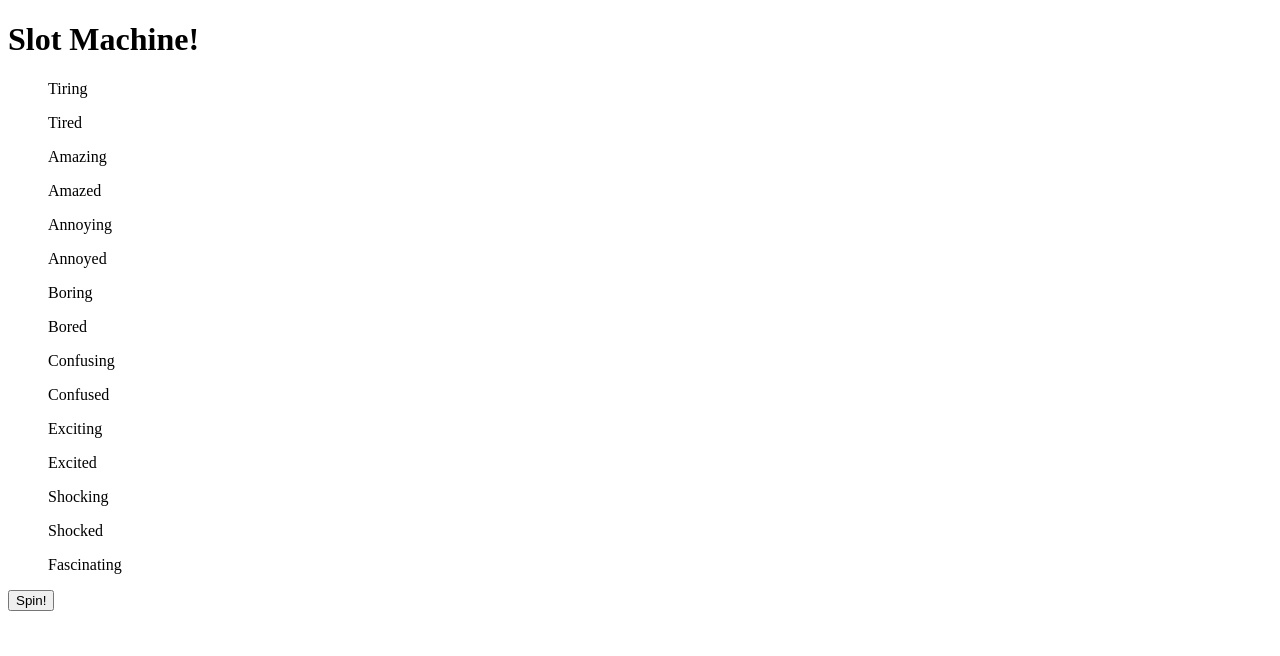
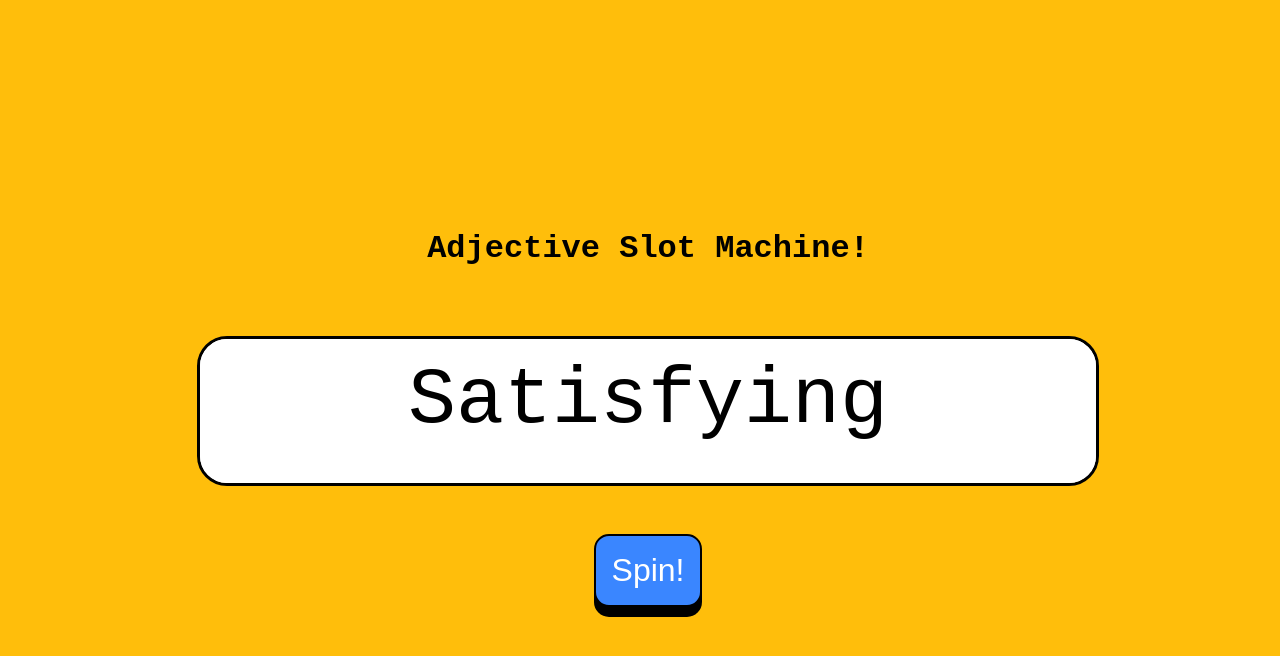
Before and after one commit to niallantony/SlotMachine, a website: page index.html in a window 1280 px wide. Both pictures are taken after a click on the button "Spin!". Drawn offline with Linux system fonts and the light colour scheme.

Commit message:
Finish styling including animation

```diff
--- a/index.html
+++ b/index.html
@@ -7,9 +7,10 @@
   <meta name="description" content="" />
   <link rel="icon" href="favicon.png">
   <script src="slot.js" defer></script>
+  <link rel="stylesheet" href="style.css" />
 </head>
 <body>
-  <h1>Slot Machine!</h1>
+  <h1>Adjective Slot Machine!</h1>
   <div class="frame">
     <div id="slot-window">
     </div>
--- a/slot.js
+++ b/slot.js
@@ -1,6 +1,10 @@
-const WORDLIST =[
-    "Amazing", "Amazed", "Annoying", "Annoyed", "Boring", "Bored", "Confusing", "Confused",
-    "Exciting", "Excited", "Shocking", "Shocked", "Fascinating", "Fascinated", "Tiring", "Tired"
+const WORDLIST = [
+    "Amazing", "Annoying", "Boring", "Confusing",
+    "Depressing", "Disappointing", "Embarrassing", "Encouraging",
+    "Entertaining", "Exciting", "Exhausting", "Fascinating",
+    "Frightening", "Frustrating", "Inspiring", "Interesting",
+    "Overwhelming", "Relaxing", "Satisfying", "Shocking",
+    "Surprising", "Terrifying", "Tiring"
 ];
 
 const appearedOnce = []
@@ -24,7 +28,7 @@ const createReel = (list, index) => {
     reel.setAttribute('class', 'reel')
 
     wordNodes = list.map(word => {
-        const wordNode = document.createElement('p');
+        const wordNode = document.createElement('li');
         wordNode.textContent = word
         reel.appendChild(wordNode)
     })
@@ -50,6 +54,7 @@ const getNewReel = () => {
     const slotWindow = document.getElementById('slot-window');
     const thisList = getAdjustedList(WORDLIST, randomWord(WORDLIST))
     const reel = createReel(thisList)
+    reel.style.animation = "spin 1.5s cubic-bezier(0.2, 1, 0.3, 1) forwards"; // Adding animation
     slotWindow.appendChild(reel)
 }
 
--- /dev/null
+++ b/style.css
@@ -0,0 +1,73 @@
+:root {
+    font-family: 'Courier New', Courier, monospace;
+}
+ul {
+    list-style: none;
+}
+
+li {
+    padding: 1rem;
+    height: 7rem;
+    font-size: 5rem;
+}
+
+#slot-window {
+    height: 9rem;
+    overflow: hidden;
+    display: flex;
+    flex-direction: column;
+    justify-content: flex-end;
+    margin: 3rem;
+    border-radius: 30px;
+    border: solid 3px black;
+    width: 100%;
+    background-color: white;
+}
+
+button {
+    font-size: 2rem;
+    padding: 1rem;
+    background-color: #3A86FF;
+    border: solid 2px black;
+    color: #FFF;
+    border-radius: 15px;
+    box-shadow: 0px 10px black;
+}
+
+button:hover {
+    filter: brightness(105%);
+}
+button:active {
+    box-shadow:none;
+    transform: translateY(10px);
+}
+
+.reel {
+    margin: 0;
+    padding: 0;
+    text-align: center;
+    background-color: white;
+}
+
+body {
+    width: 100%;
+    height: 100dvh;
+    display: flex;
+    flex-direction: column;
+    justify-content: center;
+    align-items: center;
+    background-color: #FFBE0B;
+}
+
+.frame {
+    display: flex;
+    flex-direction: column;
+    justify-content: center;
+    align-items: center;
+    width: 70%;
+}
+
+@keyframes spin {
+    0% { transform: translateY(100%); opacity: 1; }
+    100% { transform: translateY(0); opacity: 1; }
+}
```
